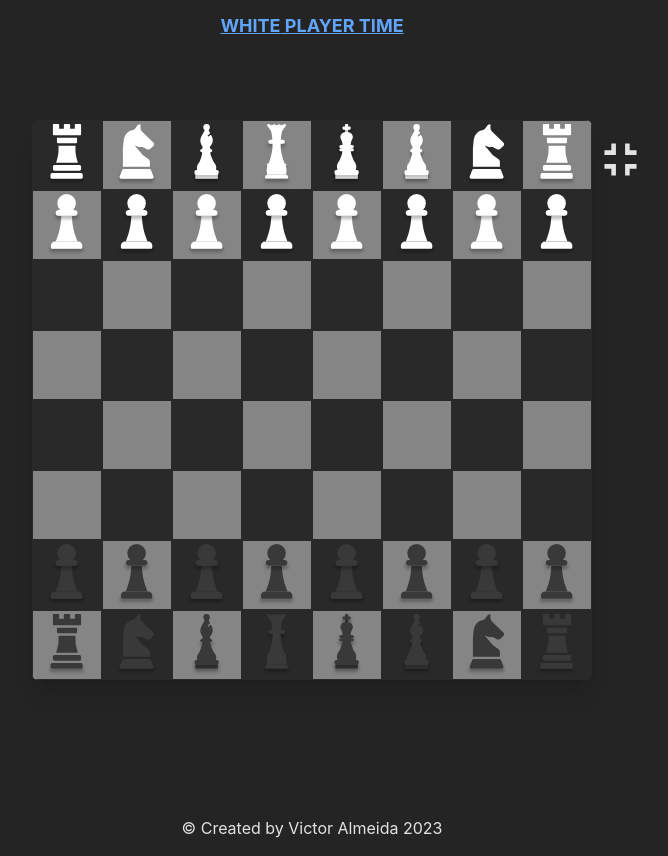
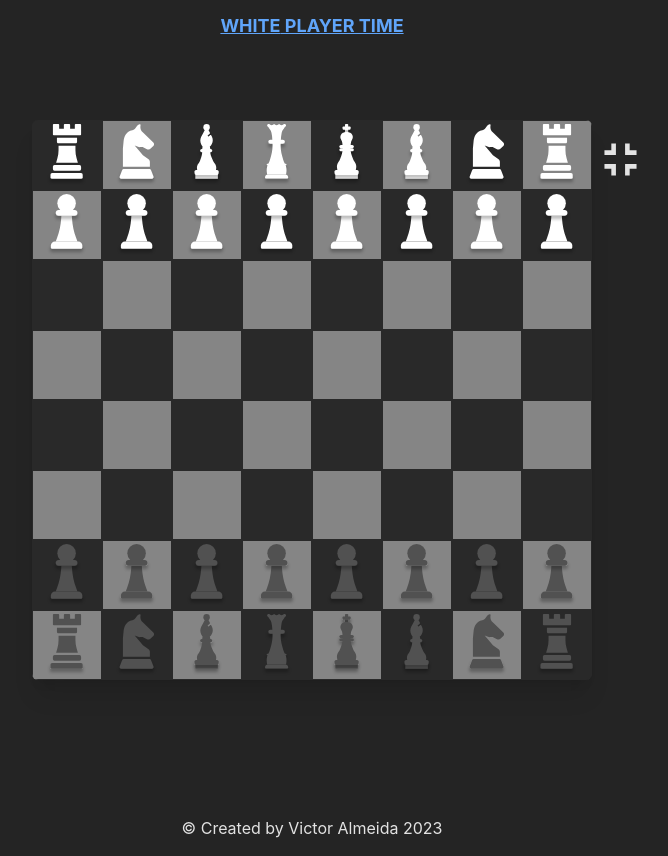
Before and after one commit to VictorH74/chess-game, a React (Vite) app: page / in a window 1280 px wide. Shown: the whole page, without its empty margins (328-996 px from the left). Built offline with nearby package versions, Linux system fonts and the light colour scheme.

Commit message:
improve: pieces to resurrect list style; add: Board component

```diff
--- /dev/null
+++ b/src/components/Board/index.tsx
@@ -0,0 +1,34 @@
+import BoardSquare from "../BoardSquare";
+
+interface Props {
+  board: TSquare[][];
+  squareHandleClick: (square: TSquare) => void;
+  selectedSquare: TSquare | null;
+  possibleMoves: string[];
+}
+
+export default function Board(props: Props) {
+  return (
+    <div
+      className={`
+      h-full
+      aspect-square shadow-xl overflow-hidden rounded-md
+      `}
+    >
+      {props.board.map((row: TSquare[], rowIndex) => (
+        <div key={rowIndex} className="flex flex-row">
+          {row.map((square: TSquare, colIndex) => (
+            <BoardSquare
+              key={colIndex}
+              odd={(rowIndex + colIndex) % 2 !== 0}
+              square={square}
+              onClick={props.squareHandleClick}
+              selectedSquare={props.selectedSquare}
+              possibleMoves={props.possibleMoves}
+            />
+          ))}
+        </div>
+      ))}
+    </div>
+  );
+}
--- a/src/components/GameBoard/index.tsx
+++ b/src/components/GameBoard/index.tsx
@@ -8,6 +8,7 @@ import { KingPiece } from "@/classes/king";
 import { QueenPiece } from "@/classes/queen";
 import PeaceIcon from "../PieceIcon";
 import { getPiecebyPosition } from "@/utils/functions";
+import Board from "../Board";
 
 const array = Array(8).fill(undefined);
 const initialPositions = array.map((_, row) =>
@@ -32,20 +33,10 @@ export default function GameBoard(props: Props) {
     null
   );
   const [showModal, setShowModal] = useState(false);
-  const [piecesToResurrect, setPiecesToResurrect] = useState<TPiece[]>([]);
   const [winner, setWinner] = useState<"white" | "black" | undefined>();
 
   useEffect(() => {
     if (replacementPeace?.piece?.color) {
-      // list dead pieces
-      let { color } = replacementPeace.piece;
-      setPiecesToResurrect(
-        ["Rook", "Knight", "Bishop", "Queen"].map((name) => ({
-          color,
-          name,
-        }))
-      );
-
       // show modal
       setShowModal(true);
     }
@@ -60,38 +51,32 @@ export default function GameBoard(props: Props) {
     let { row: selectedRow, col: selectedCol } = selectedSquare.position;
     let { name, color } = selectedSquare.piece;
 
-    let places: string[] = [];
-
-    //===========================================================
     // PIECE LOGICS =============================================
-    //===========================================================
-
     if (name === "Pawn") {
-      places = PawnPiece.possibleMoves(board, selectedRow, selectedCol, color);
+      setPossibleMoves(
+        PawnPiece.possibleMoves(board, selectedRow, selectedCol, color)
+      );
     } else if (name === "Rook") {
-      // col+
-      places = RookPiece.possibleMoves(board, selectedRow, selectedCol, color);
+      setPossibleMoves(
+        RookPiece.possibleMoves(board, selectedRow, selectedCol, color)
+      );
     } else if (name === "Knight") {
-      places = KnightPiece.possibleMoves(
-        board,
-        selectedRow,
-        selectedCol,
-        color
+      setPossibleMoves(
+        KnightPiece.possibleMoves(board, selectedRow, selectedCol, color)
       );
     } else if (name === "Bishop") {
-      places = BishopPiece.possibleMoves(
-        board,
-        selectedRow,
-        selectedCol,
-        color
+      setPossibleMoves(
+        BishopPiece.possibleMoves(board, selectedRow, selectedCol, color)
       );
     } else if (name === "Queen") {
-      places = QueenPiece.possibleMoves(board, selectedRow, selectedCol, color);
+      setPossibleMoves(
+        QueenPiece.possibleMoves(board, selectedRow, selectedCol, color)
+      );
     } else if (name === "King") {
-      places = KingPiece.possibleMoves(board, selectedRow, selectedCol, color);
+      setPossibleMoves(
+        KingPiece.possibleMoves(board, selectedRow, selectedCol, color)
+      );
     }
-
-    setPossibleMoves(places);
   }, [selectedSquare]);
 
   const chooseReplacementPiece = (piece: TPiece) => {
@@ -104,22 +89,22 @@ export default function GameBoard(props: Props) {
   };
 
   const select = useCallback(
-    (squadObj: TSquare) => {
+    (square: TSquare) => {
       // Check if has some piece on selected square and if the selected piece color is equal to the current player color
-      if (!squadObj.piece || !(props.currentPlayer === squadObj.piece?.color))
+      if (!square.piece || !(props.currentPlayer === square.piece?.color))
         return;
-      setSelectedSquare(squadObj);
+      setSelectedSquare(square);
     },
     [selectedSquare]
   );
 
   const movePiece = useCallback(
-    (squadObj: TSquare) => {
-      let { row, col } = squadObj.position;
+    (square: TSquare) => {
+      let { row, col } = square.position;
 
       // Check if the current player has selected your piece and click on another piece with the same color
-      if (props.currentPlayer === squadObj.piece?.color) {
-        select(squadObj);
+      if (props.currentPlayer === square.piece?.color) {
+        select(square);
         return;
       }
 
@@ -133,25 +118,25 @@ export default function GameBoard(props: Props) {
       }
 
       let { row: selectedRow, col: selectedCol } = selectedSquare.position;
-      let pos = board;
+      let newBoard = board;
 
       if (
-        pos[row][col]?.piece?.color !== selectedSquare?.piece?.color &&
-        pos[row][col]?.piece?.color !== null
+        newBoard[row][col]?.piece?.color !== selectedSquare?.piece?.color &&
+        newBoard[row][col]?.piece?.color !== null
       ) {
-        props.incrementDeadPieces(pos[row][col].piece);
+        props.incrementDeadPieces(newBoard[row][col].piece);
       }
 
-      if (pos[row][col].piece?.name === "King") {
+      if (newBoard[row][col].piece?.name === "King") {
         setWinner(selectedSquare.piece?.color as "white" | "black");
         setShowModal(true);
       }
 
-      pos[row][col].piece = selectedSquare.piece;
-      pos[selectedRow][selectedCol].piece = null;
+      newBoard[row][col].piece = selectedSquare.piece;
+      newBoard[selectedRow][selectedCol].piece = null;
 
-      checkPiece(pos[row][col]);
-      setBoard(pos);
+      checkPiece(newBoard[row][col]);
+      setBoard(newBoard);
       setSelectedSquare(null);
       props.changeCurrentPlayer();
     },
@@ -180,27 +165,13 @@ export default function GameBoard(props: Props) {
 
   return (
     <>
-      <div
-        className={`
-      h-full
-      aspect-square shadow-xl overflow-hidden rounded-md
-      `}
-      >
-        {board.map((row: TSquare[], rowIndex) => (
-          <div key={rowIndex} className="flex flex-row">
-            {row.map((squareObj: TSquare, colIndex) => (
-              <BoardSquare
-                key={colIndex}
-                odd={(rowIndex + colIndex) % 2 !== 0}
-                square={squareObj}
-                onClick={selectedSquare ? movePiece : select}
-                selectedSquare={selectedSquare}
-                possibleMoves={possibleMoves}
-              />
-            ))}
-          </div>
-        ))}
-      </div>
+      <Board
+        board={board}
+        squareHandleClick={selectedSquare ? movePiece : select}
+        selectedSquare={selectedSquare}
+        possibleMoves={possibleMoves}
+      />
+
       <div
         className={`
         absolute
@@ -215,7 +186,7 @@ export default function GameBoard(props: Props) {
         items-center
         justify-center
         p-2
-        gap-2
+        gap-6
         ${
           showModal
             ? "opacity-100 pointer-events-auto"
@@ -230,27 +201,34 @@ export default function GameBoard(props: Props) {
             </h1>
             <button
               onClick={reset}
-              className="uppercase bg-blue-400 m-2 py-2 px-5 rounded-md"
+              className="uppercase bg-blue-400 m-2 py-2 px-5 rounded-md hover:scale-110 duration-150"
             >
               restart
             </button>
           </div>
-        ) : (
-          piecesToResurrect.map(
-            (piece, i) =>
-              piece?.name !== "Pawn" && (
+        ) : replacementPeace ? (
+          ["Rook", "Knight", "Bishop", "Queen"].map(
+            (name, i) =>
+              name !== "Pawn" && (
                 <div
-                  key={i}
-                  className="h-[15%]"
-                  onClick={() => chooseReplacementPiece(piece)}
+                  key={name}
+                  className="w-[13%] hover:scale-125 duration-200"
+                  onClick={() =>
+                    chooseReplacementPiece({
+                      name,
+                      color: replacementPeace.piece?.color || "black",
+                    })
+                  }
                 >
                   <PeaceIcon
-                    name={piece?.name || "Pawn"}
-                    color={piece?.color || "black"}
+                    name={name || "Pawn"}
+                    color={replacementPeace.piece?.color || "black"}
                   />
                 </div>
               )
           )
+        ) : (
+          ""
         )}
       </div>
     </>
--- a/src/components/icons/Bishop.tsx
+++ b/src/components/icons/Bishop.tsx
@@ -1,3 +1,5 @@
+// #393939
+
 const BishopPieceIcon = ({ color = "black" }) => {
   return (
     <svg
@@ -10,13 +12,13 @@ const BishopPieceIcon = ({ color = "black" }) => {
       <g filter="url(#filter0_d_2_51)">
         <path
           d="M11 33C11 31.8954 11.8954 31 13 31H24C25.1046 31 26 31.8954 26 33V33C26 34.1046 25.1046 35 24 35H13C11.8954 35 11 34.1046 11 33V33Z"
-          fill={color === "black" ? "#393939" : "white"}
+          fill={color === "black" ? "#515151" : "white"}
         />
       </g>
       <g filter="url(#filter1_d_2_51)">
         <path
           d="M5 62H33V68H5V62Z"
-          fill={color === "black" ? "#393939" : "white"}
+          fill={color === "black" ? "#515151" : "white"}
         />
       </g>
       <g filter="url(#filter2_d_2_51)">
@@ -26,18 +28,18 @@ const BishopPieceIcon = ({ color = "black" }) => {
           width="30"
           height="6"
           rx="2"
-          fill={color === "black" ? "#393939" : "white"}
+          fill={color === "black" ? "#515151" : "white"}
         />
       </g>
       <path
         d="M12.3535 25.5033C10.8671 22.4889 10.8421 18.9601 12.2856 15.925L12.5 15.4742L15 10.9381L19 3L23.1153 10.7781C23.3388 11.2006 23.2322 11.7221 22.8609 12.0229L20.6387 13.8228C20.2716 14.1202 20.1771 14.6415 20.4166 15.0488V15.0488C20.7197 15.5644 21.4168 15.6777 21.8675 15.2845L23.3154 14.0214C23.796 13.6022 24.5408 13.7338 24.8486 14.2923L24.875 14.3402L25.5 15.4742L25.7613 16.0237C27.1594 18.9632 26.9913 22.4077 25.3137 25.1971L24.5925 26.3963C24.2041 27.0421 23.6556 27.5767 23 27.9485V27.9485L23.6818 31.4476V31.4476C23.2359 34.8486 23.7346 38.3068 25.1234 41.4433L27.1396 45.9967C27.5296 46.8775 28.0363 47.7018 28.6459 48.4476L29.1198 49.0273C29.6431 49.6675 30.0681 50.382 30.3809 51.1473V51.1473C30.7897 52.1475 31 53.2177 31 54.2982V54.424C31 55.0271 30.9392 55.6287 30.8184 56.2196L30.4545 58H7.54545L7.18161 56.2196C7.06084 55.6287 7 55.0271 7 54.424V54.2982C7 53.2177 7.21026 52.1475 7.61907 51.1473V51.1473C7.93189 50.382 8.35693 49.6675 8.88021 49.0273L9.20949 48.6245C9.91288 47.7641 10.4601 46.7871 10.8265 45.7378L12.2462 41.6711C13.4018 38.3612 13.8295 34.8409 13.5 31.3505V31.3505L14 27.9485L13.9669 27.9109C13.3251 27.1831 12.7826 26.3735 12.3535 25.5033V25.5033Z"
-        fill={color === "black" ? "#393939" : "white"}
+        fill={color === "black" ? "#515151" : "white"}
       />
       <circle
         cx="19"
         cy="4"
         r="4"
-        fill={color === "black" ? "#393939" : "white"}
+        fill={color === "black" ? "#515151" : "white"}
       />
       <defs>
         <filter
--- a/src/components/icons/King.tsx
+++ b/src/components/icons/King.tsx
@@ -8,13 +8,13 @@ const KingPieceIcon = ({ color = "black" }) => {
       xmlns="http://www.w3.org/2000/svg"
     >
       <g filter="url(#filter0_d_2_52)">
-        <path d="M5 62H33V68H5V62Z" fill={color === "black" ? "#393939" : "white"} />
+        <path d="M5 62H33V68H5V62Z" fill={color === "black" ? "#515151" : "white"} />
       </g>
       <g filter="url(#filter1_d_2_52)">
-        <rect x="4" y="57" width="30" height="6" rx="2" fill={color === "black" ? "#393939" : "white"} />
+        <rect x="4" y="57" width="30" height="6" rx="2" fill={color === "black" ? "#515151" : "white"} />
       </g>
       <g filter="url(#filter2_d_2_52)">
-        <rect x="10" y="26" width="18" height="4" rx="2" fill={color === "black" ? "#393939" : "white"} />
+        <rect x="10" y="26" width="18" height="4" rx="2" fill={color === "black" ? "#515151" : "white"} />
       </g>
       <g filter="url(#filter3_d_2_52)">
         <rect
@@ -24,18 +24,18 @@ const KingPieceIcon = ({ color = "black" }) => {
           height="4"
           rx="1"
           transform="rotate(-90 17 11)"
-          fill={color === "black" ? "#393939" : "white"}
+          fill={color === "black" ? "#515151" : "white"}
         />
       </g>
       <g filter="url(#filter4_d_2_52)">
-        <rect x="14" y="3" width="10" height="4" rx="1" fill={color === "black" ? "#393939" : "white"} />
+        <rect x="14" y="3" width="10" height="4" rx="1" fill={color === "black" ? "#515151" : "white"} />
       </g>
       <g filter="url(#filter5_d_2_52)">
-        <rect x="10" y="30" width="18" height="4" rx="2" fill={color === "black" ? "#393939" : "white"} />
+        <rect x="10" y="30" width="18" height="4" rx="2" fill={color === "black" ? "#515151" : "white"} />
       </g>
       <path
         d="M11.8894 18.7496C11.1294 17.227 11.0709 15.4488 11.7292 13.8796V13.8796C12.2524 12.6323 13.1922 11.6052 14.3882 10.9734L14.7201 10.798C15.7122 10.2739 16.8172 10 17.9393 10H20.0607C21.1828 10 22.2878 10.2739 23.2799 10.798L23.6118 10.9734C24.8078 11.6052 25.7476 12.6323 26.2708 13.8796V13.8796C26.9291 15.4488 26.8706 17.227 26.1106 18.7496L25.2805 20.4128C24.7346 21.5065 24.3961 22.6919 24.282 23.909L23.9654 27.2889C23.5694 31.5156 24.1377 35.7771 25.6274 39.7524L27.1574 43.8351C27.5354 44.8438 28.0552 45.7934 28.7013 46.6554L29.0859 47.1685C29.6319 47.897 30.0713 48.6997 30.3908 49.5522V49.5522C30.7936 50.6273 31 51.766 31 52.914V53.1026C31 53.7587 30.9392 54.4135 30.8183 55.0585L30.4545 57H7.54545L7.18167 55.0585C7.06082 54.4135 7 53.7587 7 53.1026V52.914C7 51.766 7.20636 50.6273 7.60922 49.5522V49.5522C7.92872 48.6997 8.36811 47.897 8.91414 47.1685L9.2987 46.6554C9.94475 45.7934 10.4646 44.8438 10.8426 43.8351L12.3726 39.7524C13.8623 35.7771 14.4306 31.5156 14.0346 27.2889L13.718 23.909C13.6039 22.6919 13.2654 21.5065 12.7195 20.4128L11.8894 18.7496Z"
-        fill={color === "black" ? "#393939" : "white"}
+        fill={color === "black" ? "#515151" : "white"}
       />
       <defs>
         <filter
--- a/src/components/icons/Knight.tsx
+++ b/src/components/icons/Knight.tsx
@@ -10,12 +10,12 @@ const KnightPieceIcon = ({ color = "black" }) => {
       <g filter="url(#filter0_d_2_53)">
         <path
           d="M8.02544 57.296C8.31865 56.5163 9.06443 56 9.89744 56H42.1026C42.9356 56 43.6813 56.5163 43.9746 57.296L46.9831 65.296C47.4749 66.6038 46.5083 68 45.1111 68H6.88889C5.49168 68 4.52507 66.6038 5.01689 65.296L8.02544 57.296Z"
-          fill={color === "black" ? "#393939" : "white"}
+          fill={color === "black" ? "#515151" : "white"}
         />
       </g>
       <path
         d="M11.088 15.9585C12.1735 12.7973 14.4745 10.1992 17.4814 8.7396L18.0816 8.44824C18.8692 8.06599 19.7119 7.81004 20.579 7.68979V7.68979C22.1557 7.47113 23.5675 6.59888 24.4686 5.28672L26.0304 3.01247C26.9011 1.74456 28.1909 0.824147 29.673 0.413046V0.413046C30.3739 0.218646 31.0431 0.809332 30.9372 1.52891L30.7961 2.48779C30.6803 3.27438 30.6731 4.07315 30.7746 4.86171V4.86171C31.0256 6.81035 31.9297 8.61638 33.3394 9.98492L46.7827 23.0356C47.9965 24.2139 47.9965 26.1623 46.7827 27.3406L43.4995 30.528C42.2649 31.7265 40.4021 32.0012 38.8741 31.2101L34.6942 29.0459C33.8017 28.5838 32.7907 28.4014 31.793 28.5225L30.244 28.7104C29.4273 28.8095 28.5987 28.7056 27.8318 28.4078L23.5946 26.7624L33.8649 38.8317L40.8679 43.9306C41.9019 44.6834 42.5135 45.8853 42.5135 47.1643V53H9V30.4356L9.90815 20.7378C10.023 19.511 10.2833 18.3022 10.6834 17.1369L11.088 15.9585Z"
-        fill={color === "black" ? "#393939" : "white"}
+        fill={color === "black" ? "#515151" : "white"}
       />
       <defs>
         <filter
--- a/src/components/icons/Pawn.tsx
+++ b/src/components/icons/Pawn.tsx
@@ -11,22 +11,22 @@ const PawnPieceIcon = ({ color = "black" }) => {
         cx="23.5"
         cy="11.5"
         r="11.5"
-        fill={color === "black" ? "#393939" : "white"}
+        fill={color === "black" ? "#515151" : "white"}
       />
       <path
         d="M17 27H30L30.2365 30.7837C30.7427 38.883 32.4484 46.8624 35.2978 54.4608L37 59H10L11.7022 54.4608C14.5516 46.8624 16.2573 38.883 16.7635 30.7837L17 27Z"
-        fill={color === "black" ? "#393939" : "white"}
+        fill={color === "black" ? "#515151" : "white"}
       />
       <g filter="url(#filter0_d_2_55)">
         <path
           d="M4 64C4 61.2386 6.23858 59 9 59H38C40.7614 59 43 61.2386 43 64V66C43 67.1046 42.1046 68 41 68H6C4.89543 68 4 67.1046 4 66V64Z"
-          fill={color === "black" ? "#393939" : "white"}
+          fill={color === "black" ? "#515151" : "white"}
         />
       </g>
       <g filter="url(#filter1_d_2_55)">
         <path
           d="M10 23.5C10 21.567 11.567 20 13.5 20H33.5C35.433 20 37 21.567 37 23.5V23.5C37 25.433 35.433 27 33.5 27H13.5C11.567 27 10 25.433 10 23.5V23.5Z"
-          fill={color === "black" ? "#393939" : "white"}
+          fill={color === "black" ? "#515151" : "white"}
         />
       </g>
       <defs>
--- a/src/components/icons/Queen.tsx
+++ b/src/components/icons/Queen.tsx
@@ -10,18 +10,18 @@ const QueenPieceIcon = ({ color = "black" }) => {
       <g filter="url(#filter0_d_2_54)">
         <path
           d="M4 64.5714C4 62.599 5.59898 61 7.57143 61H28.4286C30.401 61 32 62.599 32 64.5714V64.5714C32 65.3604 31.3604 66 30.5714 66H5.42857C4.63959 66 4 65.3604 4 64.5714V64.5714Z"
-          fill={color === "black" ? "#393939" : "white"}
+          fill={color === "black" ? "#515151" : "white"}
         />
       </g>
       <g filter="url(#filter1_d_2_54)">
-        <rect x="8" y="19" width="20" height="5" rx="2.5" fill={color === "black" ? "#393939" : "white"} />
+        <rect x="8" y="19" width="20" height="5" rx="2.5" fill={color === "black" ? "#515151" : "white"} />
       </g>
       <g filter="url(#filter2_d_2_54)">
-        <rect x="6" y="48" width="24" height="2" rx="1" fill={color === "black" ? "#393939" : "white"} />
+        <rect x="6" y="48" width="24" height="2" rx="1" fill={color === "black" ? "#515151" : "white"} />
       </g>
       <path
         d="M6.54545 1.78063C6.54545 0.797215 7.34267 0 8.32609 0V0C8.76551 0 9.19511 0.130071 9.56073 0.37382L10.3359 0.8906C11.3436 1.5624 12.6564 1.5624 13.6641 0.8906L15 0L16.3359 0.8906C17.3436 1.5624 18.6564 1.5624 19.6641 0.8906L21 0L22.3359 0.8906C23.3436 1.5624 24.6564 1.5624 25.6641 0.8906L26.4393 0.37382C26.8049 0.130071 27.2345 0 27.6739 0V0C28.6573 0 29.4545 0.797215 29.4545 1.78063V2L29.2378 2.3973C29.0202 2.79636 28.7381 3.15674 28.403 3.4639V3.4639C28.0148 3.81975 27.6752 4.22522 27.393 4.66983L26.7273 5.71875V5.71875C25.3075 7.20321 24.3814 9.09028 24.0758 11.1215L23.4545 15.25L22.9946 21.6794C22.5772 27.5145 23.187 33.3776 24.7964 39.002L26.1878 43.8647C26.5461 45.117 27.0543 46.3215 27.7013 47.452L27.9963 47.9675C28.6026 49.027 29.0788 50.1557 29.4146 51.3293V51.3293C29.803 52.6865 30 54.0912 30 55.5028V55.9041C30 56.7586 29.9393 57.6121 29.8182 58.458L29.4545 61H6.54545L6.18176 58.458C6.06074 57.6121 6 56.7586 6 55.9041V55.5028C6 54.0912 6.19702 52.6865 6.58536 51.3293V51.3293C6.92116 50.1557 7.39739 49.027 8.00369 47.9675L8.2987 47.452C8.94569 46.3215 9.45386 45.117 9.8122 43.8647L11.2036 39.002C12.813 33.3776 13.4228 27.5145 13.0054 21.6794L12.5455 15.25L11.9242 11.1215C11.6186 9.09028 10.6925 7.20321 9.27273 5.71875V5.71875L8.60697 4.66983C8.32477 4.22522 7.98518 3.81975 7.59699 3.4639V3.4639C7.2619 3.15674 6.97983 2.79636 6.76216 2.3973L6.54545 2V1.78063Z"
-        fill={color === "black" ? "#393939" : "white"}
+        fill={color === "black" ? "#515151" : "white"}
       />
       <defs>
         <filter
--- a/src/components/icons/Rook.tsx
+++ b/src/components/icons/Rook.tsx
@@ -9,11 +9,11 @@ const RookPieceIcon = ({ color = "black" }) => {
     >
       <path
         d="M7 1C7 0.447716 7.44772 0 8 0H13.7778C14.3301 0 14.7778 0.447715 14.7778 1V5.83333H18.0185H20.6111V1C20.6111 0.447716 21.0588 0 21.6111 0H24.5H27.3889C27.9412 0 28.3889 0.447715 28.3889 1V5.83333H30.9815H34.2222V1C34.2222 0.447716 34.6699 0 35.2222 0H41C41.5523 0 42 0.447715 42 1V13C42 13.5523 41.5523 14 41 14H8C7.44772 14 7 13.5523 7 13V1Z"
-        fill={color === "black" ? "#393939" : "white"}
+        fill={color === "black" ? "#515151" : "white"}
       />
       <path
         d="M14 27H35V32.5981C35 35.8502 35.4532 39.0864 36.3467 42.2133L38 48H11L12.6533 42.2133C13.5468 39.0864 14 35.8502 14 32.5981V27Z"
-        fill={color === "black" ? "#393939" : "white"}
+        fill={color === "black" ? "#515151" : "white"}
       />
       <g filter="url(#filter0_d_2_56)">
         <rect
@@ -22,7 +22,7 @@ const RookPieceIcon = ({ color = "black" }) => {
           width="40"
           height="7"
           rx="2"
-          fill={color === "black" ? "#393939" : "white"}
+          fill={color === "black" ? "#515151" : "white"}
         />
       </g>
       <rect
@@ -31,11 +31,11 @@ const RookPieceIcon = ({ color = "black" }) => {
         width="35"
         height="7"
         rx="2"
-        fill={color === "black" ? "#393939" : "white"}
+        fill={color === "black" ? "#515151" : "white"}
       />
       <path
         d="M12 17H37V22C37 23.1046 36.1046 24 35 24H14C12.8954 24 12 23.1046 12 22V17Z"
-        fill={color === "black" ? "#393939" : "white"}
+        fill={color === "black" ? "#515151" : "white"}
       />
       <defs>
         <filter
```
Also changed, not shown: src/App.tsx (+16 -17 lines).
